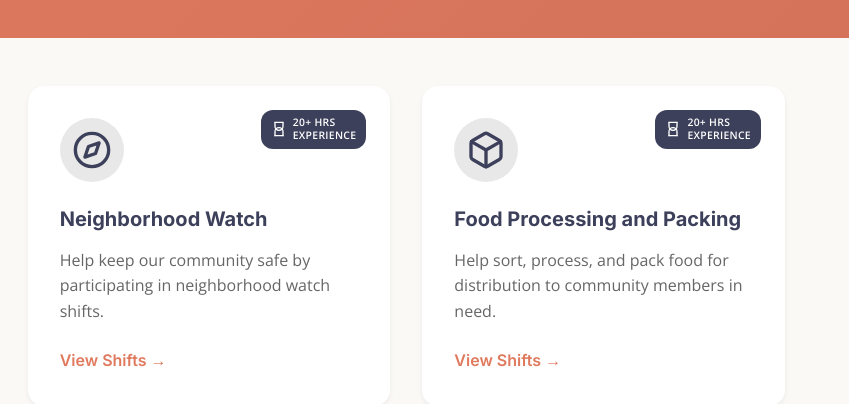
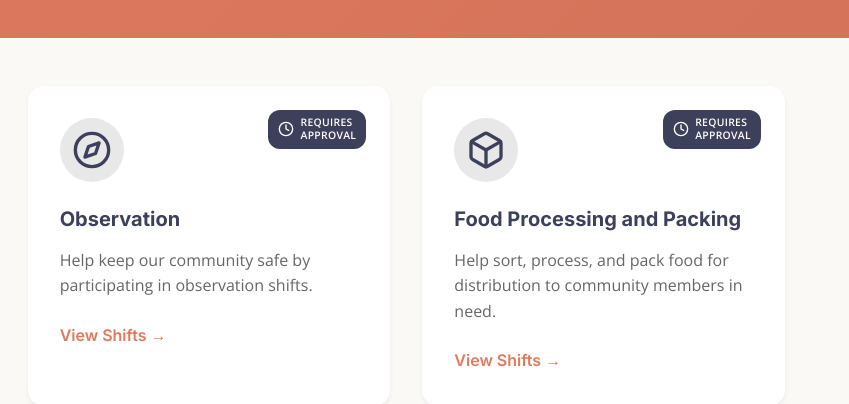
Before and after one commit to lghngmn003/rooibos, a plain HTML site: page opportunities.html in a window 1280 px wide. Shown: the part 266-670 px from the top of the page, 431-1280 px from the left. Drawn offline with nearby package versions, Linux system fonts and the light colour scheme.

Commit message:
Update opportunities badges and naming
- Rename Neighborhood Watch to Observation
- Change badge to "Requires Approval" with clock icon

Co-Authored-By: Claude Opus 4.5 <noreply@anthropic.com>

```diff
--- a/opportunities.html
+++ b/opportunities.html
@@ -58,12 +58,10 @@
                     <a href="https://app.unison.io/directories/3EnUlj6oKApekef90br0Nr" target="_blank" rel="noopener noreferrer" class="opportunity-card restricted">
                         <span class="restricted-badge">
                             <svg xmlns="http://www.w3.org/2000/svg" viewBox="0 0 24 24" fill="none" stroke="currentColor" stroke-width="2" stroke-linecap="round" stroke-linejoin="round">
-                                <path d="M6 2v6a6 6 0 0 0 12 0V2"></path>
-                                <path d="M6 22v-6a6 6 0 0 1 12 0v6"></path>
-                                <line x1="6" y1="2" x2="18" y2="2"></line>
-                                <line x1="6" y1="22" x2="18" y2="22"></line>
+                                <circle cx="12" cy="12" r="10"></circle>
+                                <polyline points="12 6 12 12 16 14"></polyline>
                             </svg>
-                            20+ Hrs<br>Experience
+                            Requires<br>Approval
                         </span>
                         <div class="card-icon">
                             <svg xmlns="http://www.w3.org/2000/svg" width="40" height="40" viewBox="0 0 24 24" fill="none" stroke="currentColor" stroke-width="2" stroke-linecap="round" stroke-linejoin="round">
@@ -71,20 +69,18 @@
                                 <polygon points="16.24 7.76 14.12 14.12 7.76 16.24 9.88 9.88 16.24 7.76"></polygon>
                             </svg>
                         </div>
-                        <h3>Neighborhood Watch</h3>
-                        <p>Help keep our community safe by participating in neighborhood watch shifts.</p>
+                        <h3>Observation</h3>
+                        <p>Help keep our community safe by participating in observation shifts.</p>
                         <span class="card-link">View Shifts <span aria-hidden="true">→</span></span>
                     </a>
 
                     <a href="https://app.unison.io/directories/3mZfmwq9v2w2jRg4mM1uHq" target="_blank" rel="noopener noreferrer" class="opportunity-card restricted">
                         <span class="restricted-badge">
                             <svg xmlns="http://www.w3.org/2000/svg" viewBox="0 0 24 24" fill="none" stroke="currentColor" stroke-width="2" stroke-linecap="round" stroke-linejoin="round">
-                                <path d="M6 2v6a6 6 0 0 0 12 0V2"></path>
-                                <path d="M6 22v-6a6 6 0 0 1 12 0v6"></path>
-                                <line x1="6" y1="2" x2="18" y2="2"></line>
-                                <line x1="6" y1="22" x2="18" y2="22"></line>
+                                <circle cx="12" cy="12" r="10"></circle>
+                                <polyline points="12 6 12 12 16 14"></polyline>
                             </svg>
-                            20+ Hrs<br>Experience
+                            Requires<br>Approval
                         </span>
                         <div class="card-icon">
                             <svg xmlns="http://www.w3.org/2000/svg" width="40" height="40" viewBox="0 0 24 24" fill="none" stroke="currentColor" stroke-width="2" stroke-linecap="round" stroke-linejoin="round">
```
